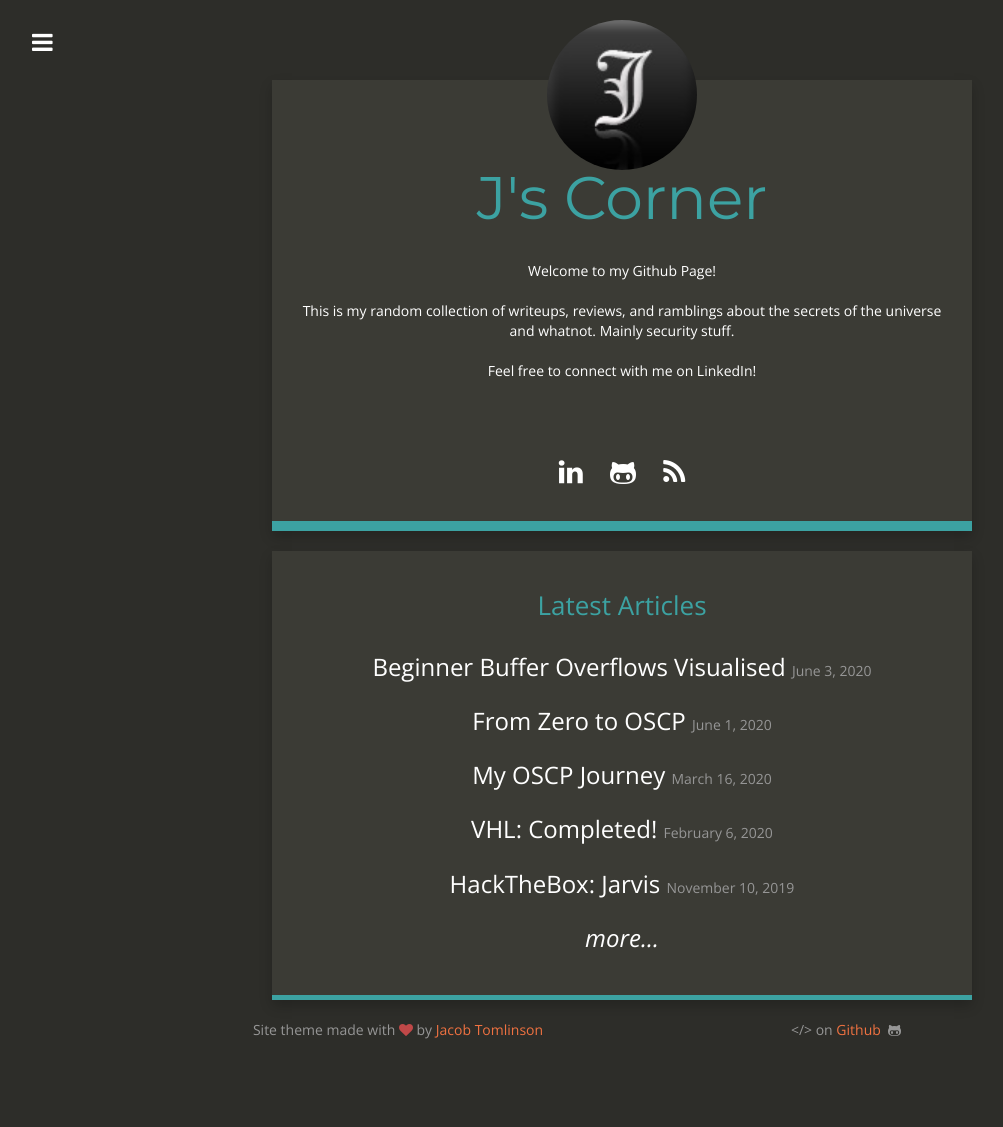
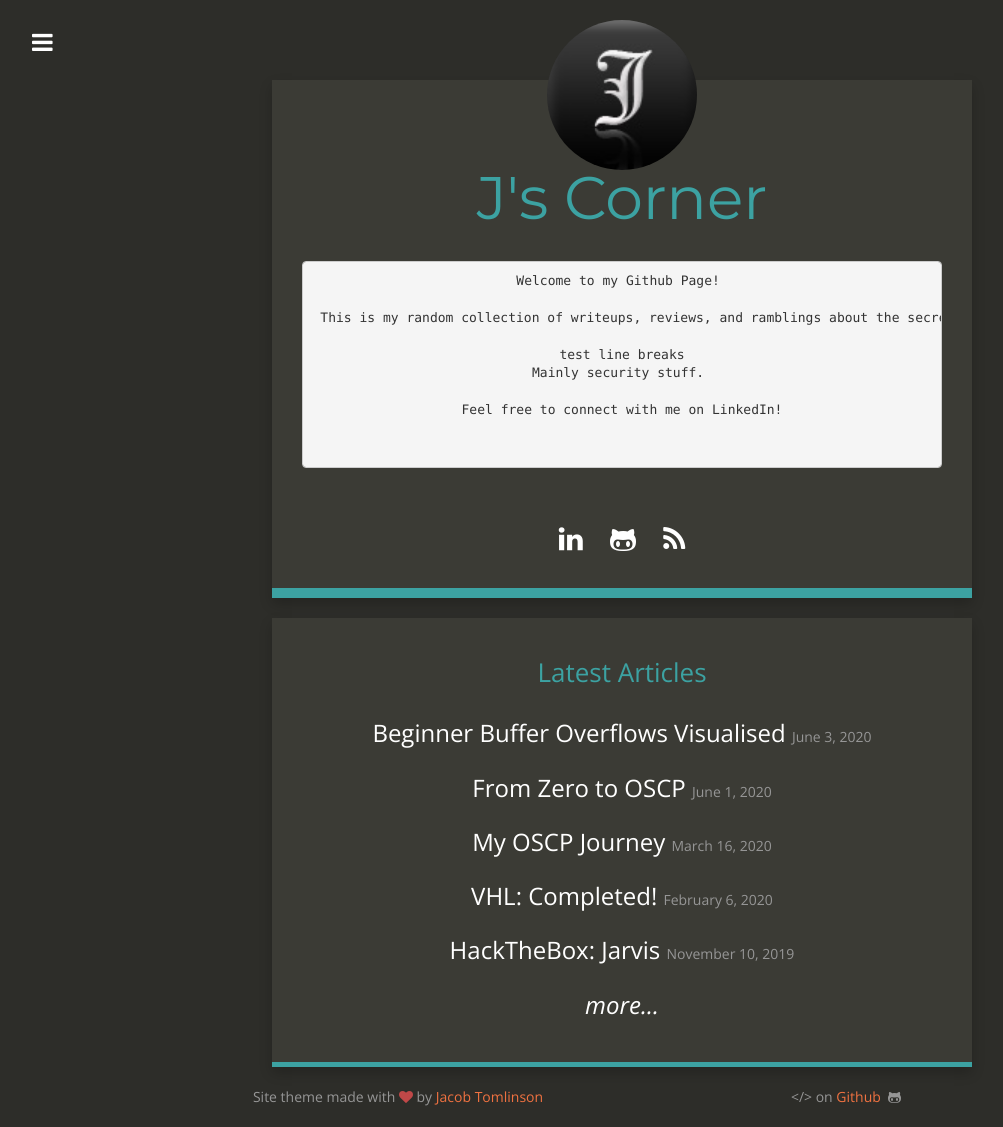
Before and after one commit to Dreamscent/Dreamscent.github.io, a Jekyll site: the page built from index.html, in a window 1280 px wide. Shown: the whole page, without its empty margins (18-1021 px from the left). Built offline with Jekyll 4.4.1, drawn with Linux system fonts in a browser that asks for light colours; nearby versions of some CDN libraries; before the commit the page ends 1060 px from its top, so only the background shows below that.

Commit message:
Test index

```diff
--- a/_config.yml
+++ b/_config.yml
@@ -5,7 +5,12 @@
 baseurl: ""
 url: "https://Dreamscent.github.io"
 title_description: "Welcome to my Github Page! <br><br>
-This is my random collection of writeups, reviews, and ramblings about the secrets of the universe and whatnot. Mainly security stuff.
+This is my random collection of writeups, reviews, and ramblings about the secrets of the universe and whatnot.
+
+
+test line breaks
+
+ Mainly security stuff.
 <br><br>
 Feel free to connect with me on LinkedIn!
 <br><br>
--- a/index.html
+++ b/index.html
@@ -16,7 +16,7 @@
             <h1 class="header author-header" itemprop="headline">{{ site.title }}</h1>
 
             <div class="author-text">
-                {{ site.title_description }}
+                <pre style="front-size: 14px;">{{ site.title_description }}</pre>
             </div>
 
             {% include social_links.html %}
```
